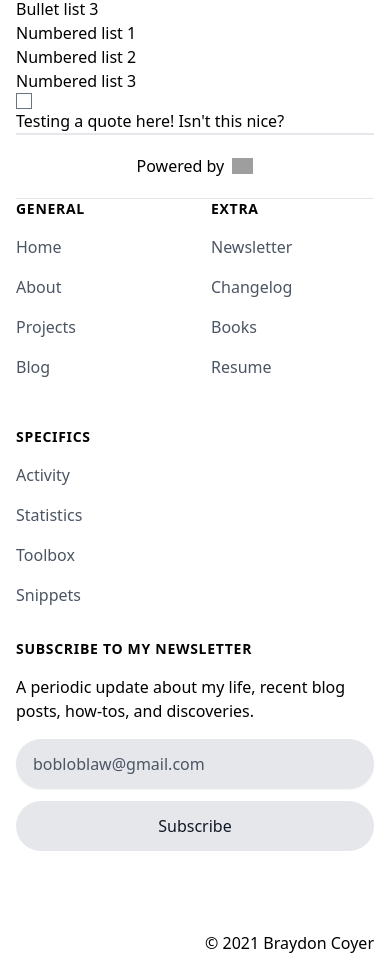
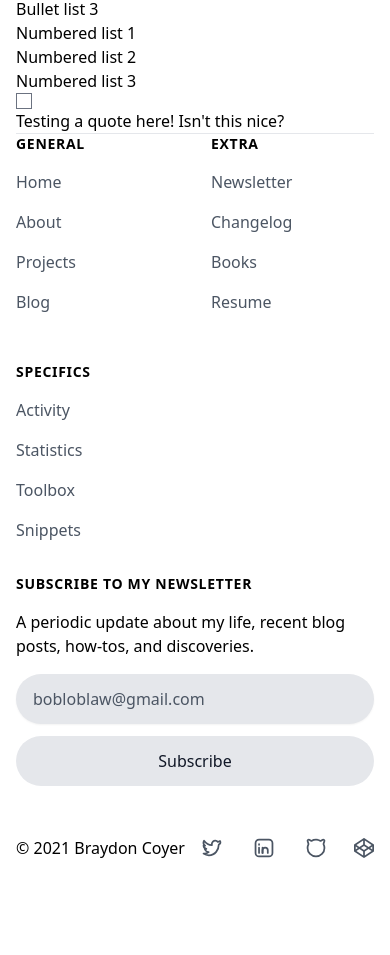
Before and after one commit to braydoncoyer/braydoncoyer.dev, a Next.js app: page / in a window 390 px wide. Shown: the part 940-1895 px from the top of the page. After the commit the page ends 1802 px from the top, so only its background shows below. Built offline with nearby package versions, Linux system fonts and the light colour scheme; grey boxes are pictures that could not be loaded; what @tailwindcss/typography would draw is missing.

Commit message:
Fixed footer social icons being the wrong color. Changed checkbox color for blog

```diff
--- a/components/Footer.tsx
+++ b/components/Footer.tsx
@@ -244,19 +244,19 @@ export function Footer() {
           </div>
         </div>
         <div className="mt-12 flex justify-between items-center">
-          <div className="flex items-center space-x-6 md:order-2">
+          <div className="flex items-center space-x-6 order-2">
             {navigation.social.map((item) => (
               <a
                 key={item.name}
                 href={item.href}
-                className="text-white important"
+                className="text-gray-600 dark:text-white important"
               >
                 <span className="sr-only">{item.name}</span>
                 <item.icon className="h-6 w-6" aria-hidden="true" />
               </a>
             ))}
           </div>
-          <p className="mt-8 text-base  md:mt-0 md:order-1">
+          <p className="text-base order-1">
             &copy; {new Date().getFullYear()} {siteMetadata.author}
           </p>
         </div>
--- a/pages/blog/[slug].tsx
+++ b/pages/blog/[slug].tsx
@@ -100,8 +100,17 @@ const renderBlock = (block) => {
     case 'to_do':
       return (
         <div>
-          <label htmlFor={id}>
-            <input type="checkbox" id={id} defaultChecked={value.checked} />{' '}
+          <label
+            htmlFor={id}
+            className="flex items-center justify-start space-x-3"
+          >
+            <input
+              id={id}
+              aria-describedby={value.text}
+              name={id}
+              type="checkbox"
+              className="focus:ring-teal-500 h-4 w-4 text-teal-500 border-gray-300 rounded"
+            />
             <Text text={value.text} />
           </label>
         </div>
--- a/pages/index.tsx
+++ b/pages/index.tsx
@@ -47,18 +47,6 @@ export default function Home() {
       </ol>
       <input type="checkbox" />
       <blockquote>Testing a quote here! Isn't this nice?</blockquote>
-      <hr />
-      <footer className="flex items-center justify-center w-full h-16 border-t">
-        <a
-          className="flex items-center justify-center"
-          href="https://vercel.com?utm_source=create-next-app&utm_medium=default-template&utm_campaign=create-next-app"
-          target="_blank"
-          rel="noopener noreferrer"
-        >
-          Powered by{' '}
-          <img src="/vercel.svg" alt="Vercel Logo" className="h-4 ml-2" />
-        </a>
-      </footer>
     </Container>
   );
 }
```
